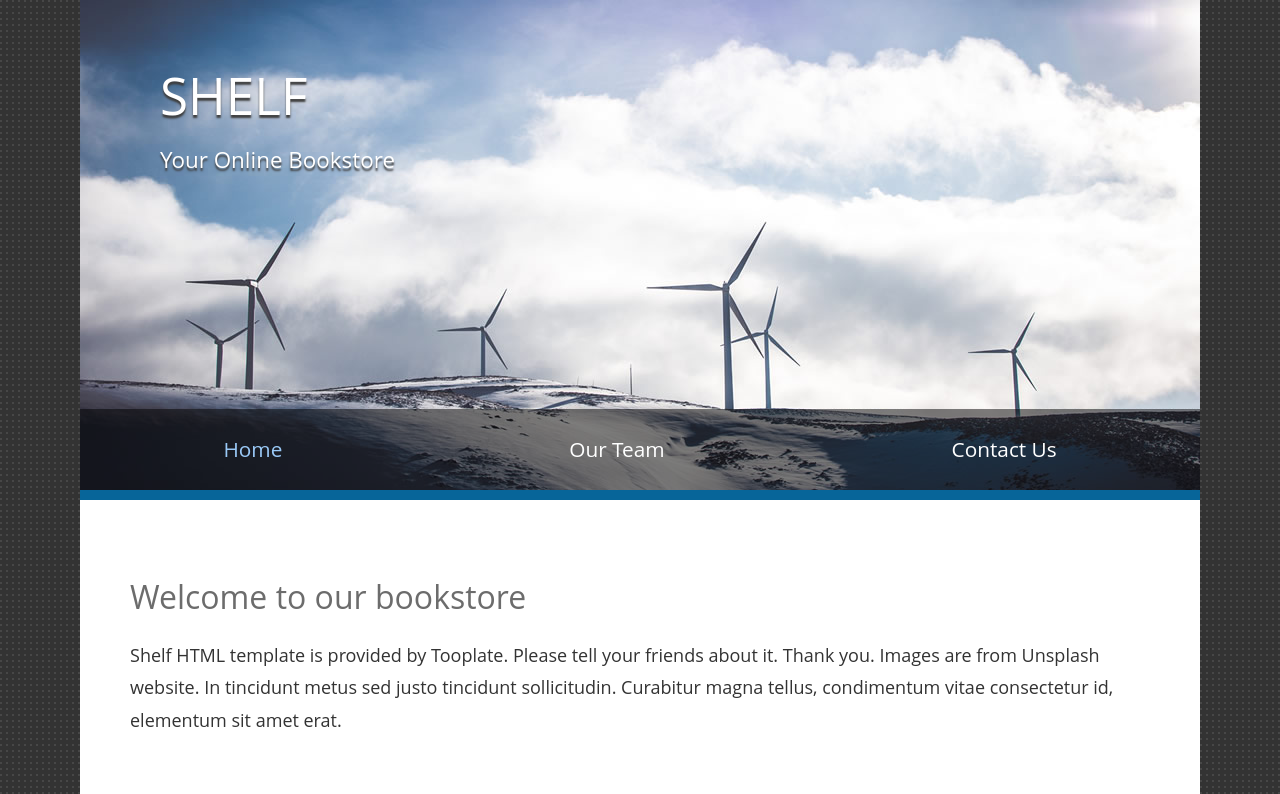
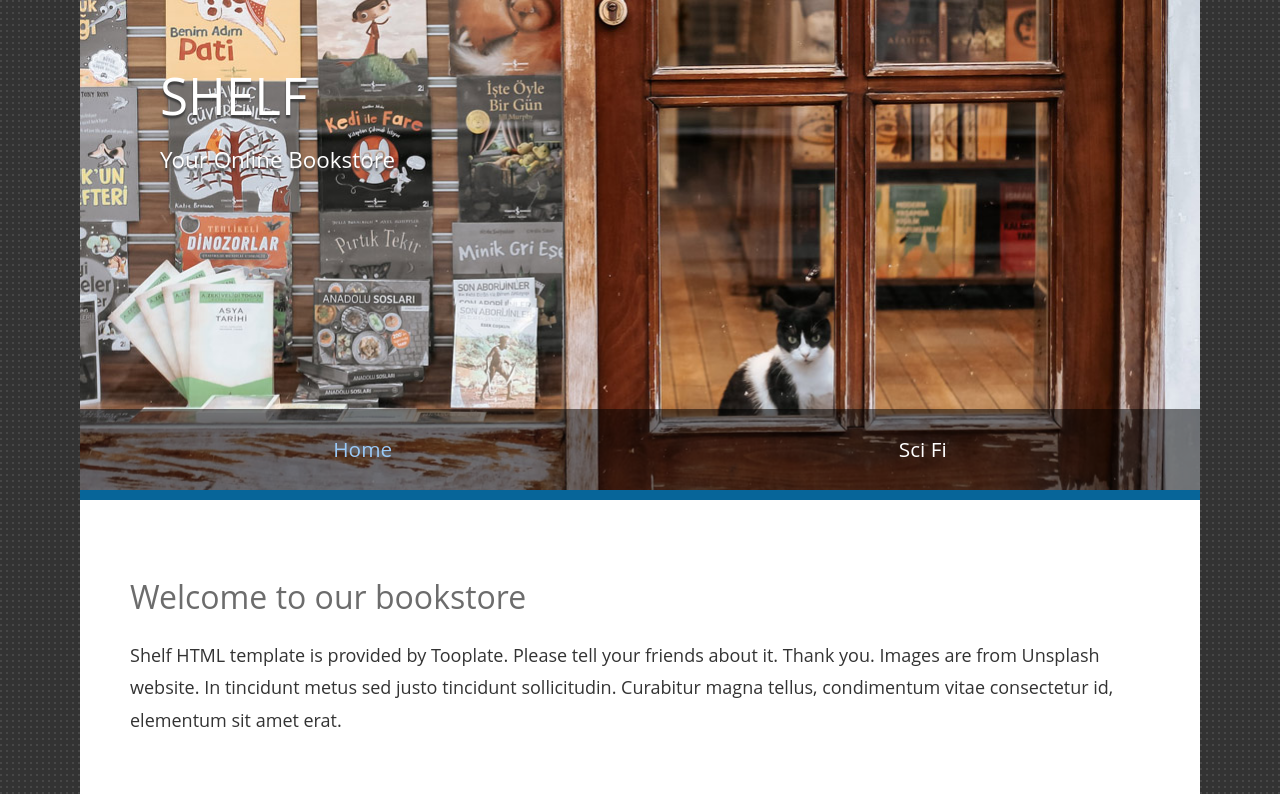
Before and after one commit to Thinkedou/vue3-bookstore, a Vue app: page / in a window 1280 px wide. Shown: the top 794 px of the page. Built offline with nearby package versions, Linux system fonts and the light colour scheme.

Commit message:
cat header

```diff
--- a/src/App.vue
+++ b/src/App.vue
@@ -17,8 +17,7 @@
                     <div class="collapse navbar-collapse tm-main-nav" id="tmMainNav">
                         <ul class="nav nav-fill tm-main-nav-ul">
                             <li class="nav-item"><a class="nav-link active" href="index.html">Home</a></li>
-                            <li class="nav-item"><a class="nav-link" href="team.html">Our Team</a></li>
-                            <li class="nav-item"><a class="nav-link" href="contact.html">Contact Us</a></li>
+                            <li class="nav-item"><a class="nav-link" href="contact.html">Sci Fi</a></li>
                         </ul>
                     </div>
                 </nav>
--- a/src/assets/css/tooplate-style.css
+++ b/src/assets/css/tooplate-style.css
@@ -100,7 +100,7 @@ button:focus { outline: none; }
 .tm-site-description { font-size: 1.4rem; }
 
 .tm-site-header {
-	background: url('../img/header-01.jpg') no-repeat;
+	background: url('../img/header-cat.jpg') no-repeat;
 	background-size: cover;
 	height: 300px;
 	padding: 60px 80px;
```
Also changed, not shown: src/assets/img/header-cat.jpg (added).
